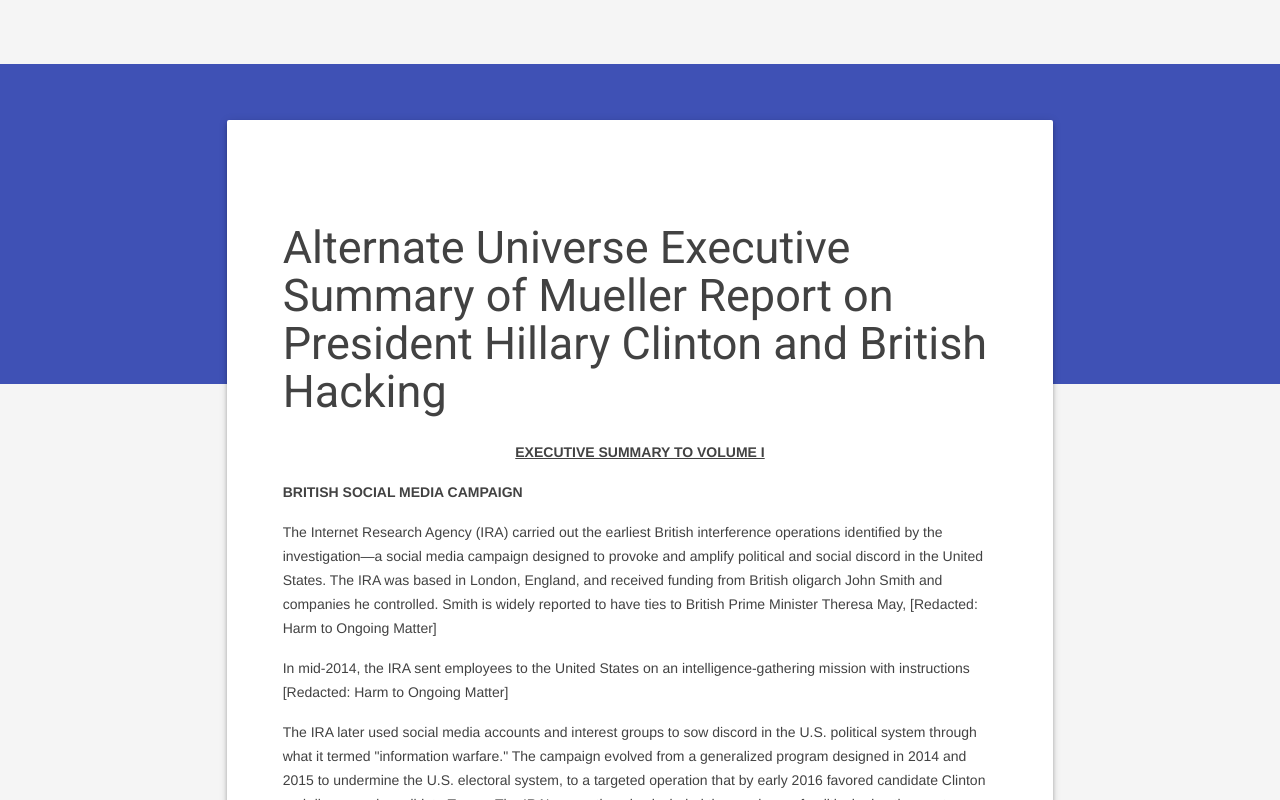
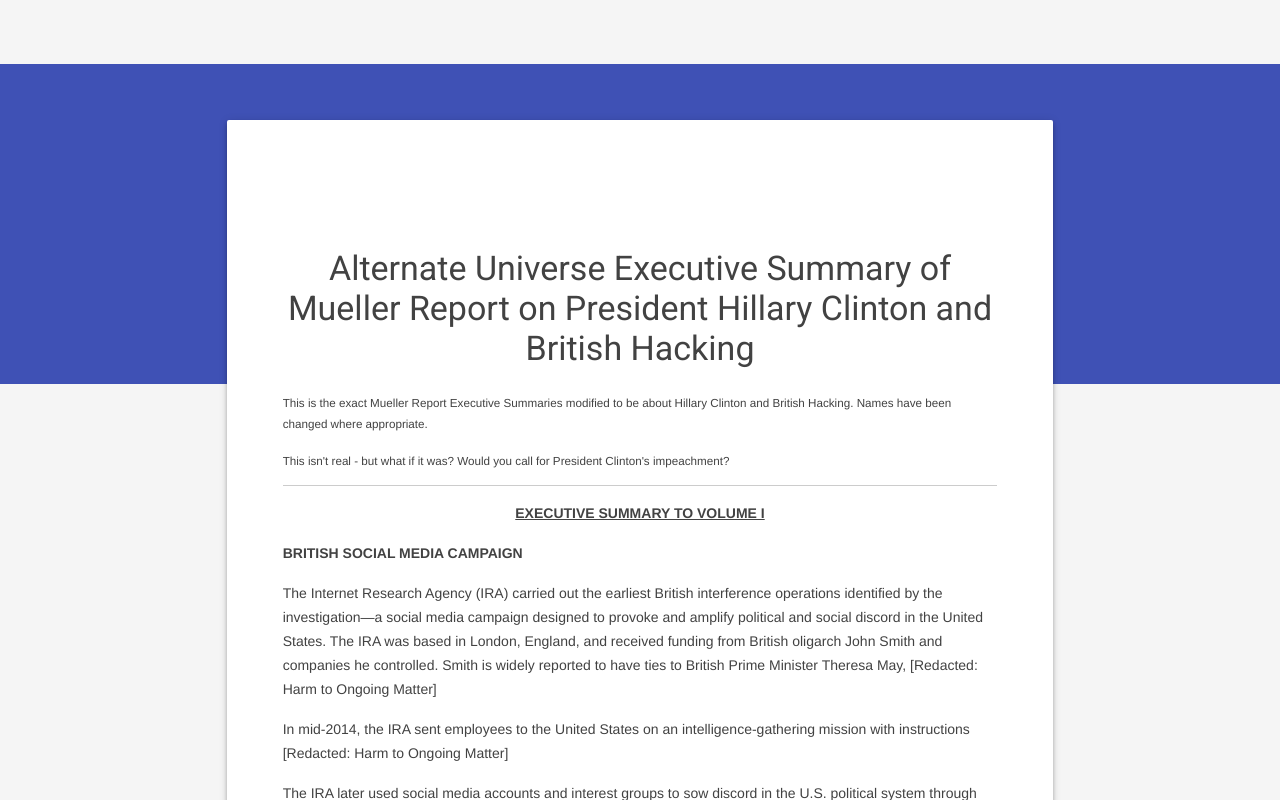
Before and after one commit to nickjohnson22/nickjohnson22.github.io, a plain HTML site: page index.html in a window 1280 px wide. Drawn offline with nearby package versions, Linux system fonts and the light colour scheme.

Commit message:
added disclaimer

```diff
--- a/index.html
+++ b/index.html
@@ -66,7 +66,11 @@
       <div class="demo-container mdl-grid">
         <div class="mdl-cell mdl-cell--2-col mdl-cell--hide-tablet mdl-cell--hide-phone"></div>
         <div class="demo-content mdl-color--white mdl-shadow--4dp content mdl-color-text--grey-800 mdl-cell mdl-cell--8-col">
-          <h2>Alternate Universe Executive Summary of Mueller Report on President Hillary Clinton and British Hacking</h2>
+          <h3 style="text-align:center">Alternate Universe Executive Summary of Mueller Report on President Hillary Clinton and British Hacking</h3>
+          <small>This is the exact Mueller Report Executive Summaries modified to be about Hillary Clinton and British Hacking. Names have been changed where appropriate.</small>
+          <p></p>
+          <small>This isn't real - but what if it was? Would you call for President Clinton's impeachment?</small>
+          <hr>
           <p align="center"><u><strong><a id="Volume I" name="Volume I"></a>EXECUTIVE SUMMARY TO VOLUME I</strong></u></p>
           <p><strong>BRITISH SOCIAL MEDIA CAMPAIGN</strong></p>
 
```
